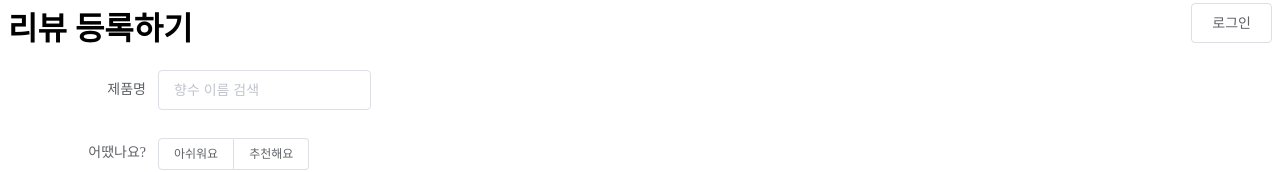
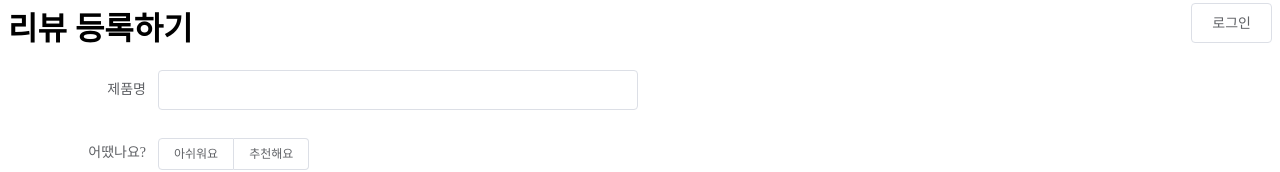
Before and after one commit to summerydev/perfume-community, a Vue app in the folder ui/: page /addreview in a window 1280 px wide. Shown: the part 148-320 px from the top of the page. Built offline with nearby package versions, Linux system fonts and the light colour scheme.

Commit message:
[ui] 향수 검색 기능 추가

```diff
--- a/ui/src/views/reviewViews/AddReview.vue
+++ b/ui/src/views/reviewViews/AddReview.vue
@@ -3,18 +3,16 @@
     <h1>리뷰 등록하기</h1>
     <el-form label-width="150px">
       <el-form-item label="제품명" for="perfumeName">
-        <el-row class="demo-autocomplete">
-          <el-col :span="12">
-            <el-autocomplete
-              class="inline-input"
-              v-model="searchKey"
-              :fetch-suggestions="searchPerfume"
-              placeholder="향수 이름 검색"
-              :trigger-on-focus="false"
-              @select="handleSelect"
-            ></el-autocomplete>
-          </el-col>
-        </el-row>
+        <el-input v-model="searchKey" @input="searchPerfume"></el-input>
+        <div class="searchBox disabled">
+          <div
+            v-for="perfume in searchResult"
+            :key="perfume.id"
+            @click="selectPerfume(perfume)"
+          >
+            {{ perfume.perfume_name ? perfume.perfume_name : perfume }}
+          </div>
+        </div>
       </el-form-item>
       <el-form-item label="어땠나요?" for="recommendationValue">
         <el-radio-group v-model="recommendationValue" size="small" required>
@@ -94,17 +92,17 @@ export default {
       strengthMessage,
       genderMessage,
       frangranceMessage,
-      perfumeName: null,
       recommendationValue: null,
       longevityValue: null,
       strengthValue: null,
       genderValue: null,
       fragranceValue: [],
       content: null,
+
+      perfumeName: null,
       searchKey: null,
       searchResult: [],
       perfumeId: null,
-      perfumeList: [],
     };
   },
   computed: {
@@ -114,7 +112,7 @@ export default {
     async handleSubmit() {
       const inputData = {
         userPkId: localStorage.userid,
-        perfumeId: this.searchResult[0].id,
+        perfumeId: this.perfumeId,
         recommendation: Number(this.recommendationValue),
         longevity: Number(this.longevityValue),
         strength: Number(this.strengthValue),
@@ -134,22 +132,30 @@ export default {
         alert("리뷰를 작성하지 못했어요😥");
       }
     },
-    async searchPerfume(searchKey, cb) {
+    async searchPerfume() {
+      const searchBox = document.querySelector(".searchBox");
+      searchBox.classList.remove("disabled");
+      this.searchResult = [];
       try {
         const result = await this.$axios.get("/perfume", {
-          params: { searchKey: searchKey },
+          params: { searchKey: this.searchKey },
         });
-        this.searchResult = result.data;
-        this.searchResult.map((e) => this.perfumeList.push(e.perfume_name));
-        console.log(this.searchResult);
-        // console.log(this.perfumeList);
-        return cb(this.perfumeList);
+        if (result.data.length > 0) {
+          this.searchResult = result.data;
+        } else if (result.data.length == 0) {
+          this.searchResult.push("검색결과 없음");
+          console.log(this.searchResult);
+        }
       } catch (e) {
         console.log(e);
       }
     },
-    handleSelect(item) {
-      console.log(item);
+    selectPerfume(perfume) {
+      this.searchKey = perfume.perfume_name;
+      this.searchResult = [];
+      this.perfumeId = perfume.id;
+      const searchBox = document.querySelector(".searchBox");
+      searchBox.classList.add("disabled");
     },
   },
 };
@@ -159,4 +165,11 @@ export default {
 form {
   width: 630px;
 }
+.disabled {
+  display: none;
+}
+.searchBox {
+  width: 200px;
+  height: 120px;
+}
 </style>
```
